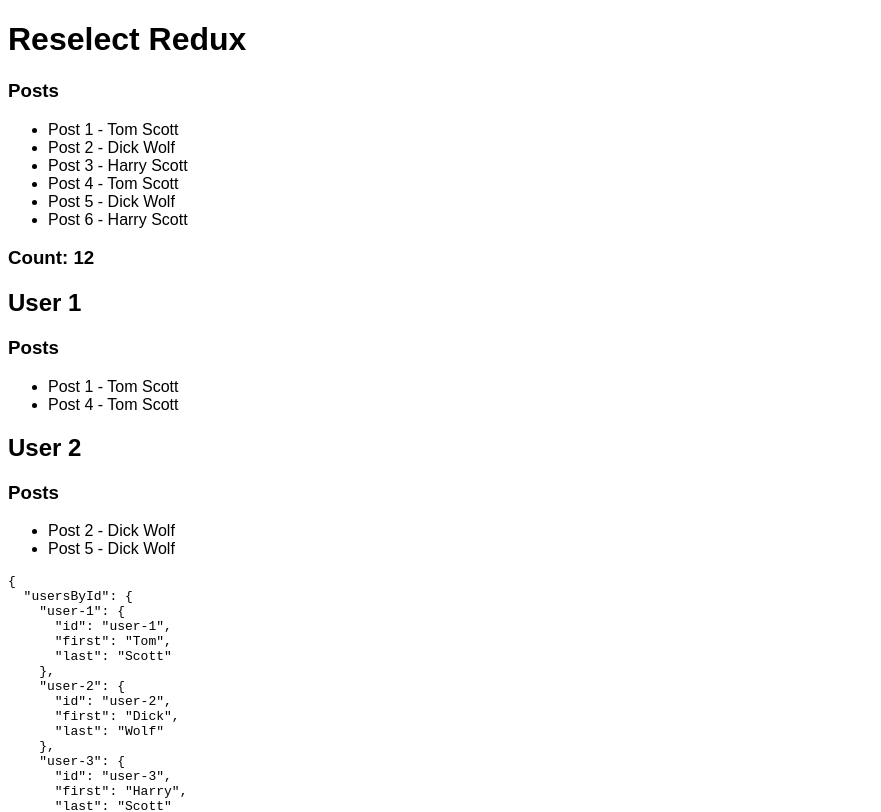
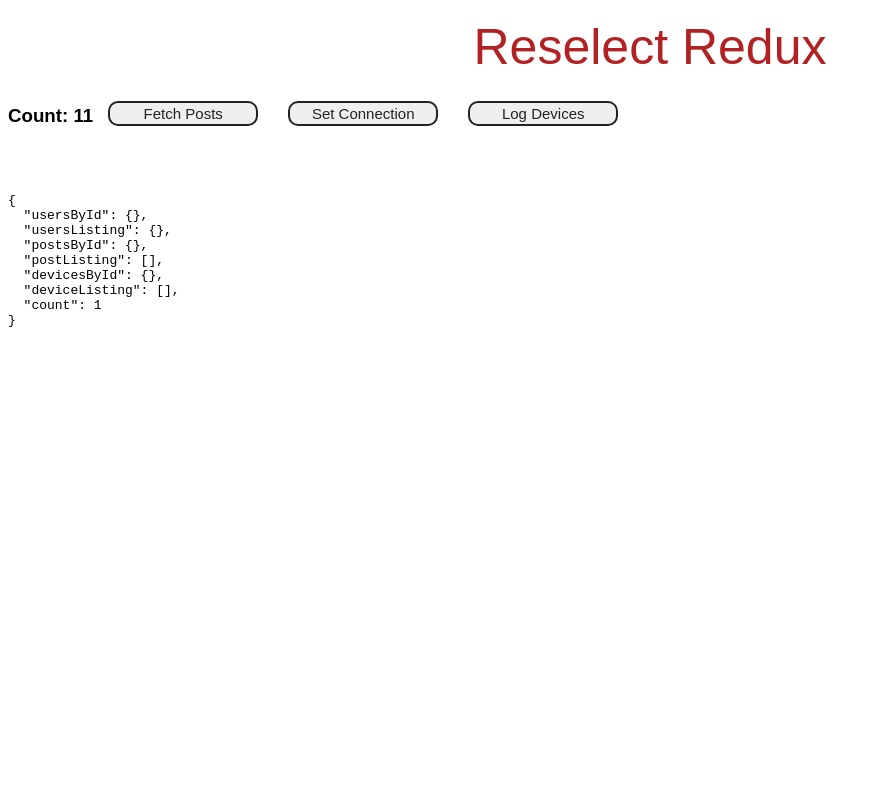
Before and after one commit to ozvaris/reduc-reselect2, a React (Create React App) app: page / in a window 1280 px wide. Shown: the top 812 px of the page, without its empty margins (0-881 px from the left). Built offline with nearby package versions, Linux system fonts and the light colour scheme.

Commit message:
Devices added

```diff
--- a/package.json
+++ b/package.json
@@ -9,7 +9,8 @@
     "react-dom": "17.0.2",
     "react-redux": "7.2.4",
     "react-scripts": "4.0.0",
-    "reselect": "4.0.0"
+    "reselect": "4.0.0",
+    "styled-components": "5.3.0"
   },
   "devDependencies": {
     "@babel/runtime": "7.13.8",
--- a/src/App.js
+++ b/src/App.js
@@ -1,9 +1,7 @@
 import { Provider } from "react-redux";
 import React from "react";
 import store from "./store";
-import Posts from "./Posts";
-import PostsByUser from "./PostsByUser";
-import Counter from "./Counter";
+import Home from "./Home";
 import "./index.css";
 
 const initial = store.getState();
@@ -12,14 +10,7 @@
   render() {
     return (
       <div>
-        <h1>Reselect Redux</h1>
-        <Posts />
-        <Counter />
-
-        <h2>User 1</h2>
-        <PostsByUser user={"user-1"} />
-        <h2>User 2</h2>
-        <PostsByUser user={"user-2"} />
+        <Home />
 
         <pre>{JSON.stringify(initial, null, 2)}</pre>
       </div>
--- /dev/null
+++ b/src/Devices.js
@@ -0,0 +1,43 @@
+import React from "react";
+import { createSelector } from "reselect";
+import { connect } from "react-redux";
+
+let count = 0;
+
+class Devices extends React.Component {
+  render() {
+    console.log(`Devices render ${++count}`);
+    return (
+      <div>
+        <h3>Devices</h3>
+        <ul>
+          {this.props.devices.map((x) => (
+            <li
+              key={x.id}
+            >{`${x.title} - ${x.user.first} ${x.user.last} - ${x.connectionState}`}</li>
+          ))}
+        </ul>
+      </div>
+    );
+  }
+}
+
+const getDeviceListing = createSelector(
+  (state) => state.devicesById,
+  (state) => state.usersById,
+  (state) => state.deviceListing,
+  (devices, users, listing) => {
+    //console.log(devices);
+    //console.log(listing);
+    return listing.map((id) => {
+      const device = devices[id];
+      return { ...device, user: users[device.author] };
+    });
+  }
+);
+
+const mapState = (state) => {
+  return { devices: getDeviceListing(state) };
+};
+
+export default connect(mapState)(Devices);
--- /dev/null
+++ b/src/Home.js
@@ -0,0 +1,133 @@
+import React, { useEffect } from "react";
+import { connect } from "react-redux";
+import styled from "styled-components";
+import Devices from "./Devices";
+import Posts from "./Posts";
+import PostsByUser from "./PostsByUser";
+import Counter from "./Counter";
+import { receiveData, setConnection } from "./actions";
+
+export const Button = styled.button`
+  height: 25px;
+  width: 150px;
+  border: 2px solid #222;
+  border-radius: 10px;
+  font-size: 15px;
+  color: #222;
+  margin: 15px;
+  cursor: pointer;
+  outline: none;
+
+  :hover {
+    background-color: #222;
+    color: lightgray;
+  }
+`;
+
+export const Card = styled.div`
+  border: 1px solid lightgray;
+  border-radius: 10px;
+  margin: 10px;
+  padding: 5px;
+  box-shadow: 1px 1px 11px -1px rgba(140, 140, 140, 1);
+  min-height: 350px;
+  background-color: ${(props) => props.bg || "white"};
+  color: ${(props) => props.color || "#222"};
+  padding: 10px;
+  overflow: auto;
+`;
+
+export const Container = styled.div`
+  text-align: center;
+  width: 100%;
+  max-width: 100vw;
+  margin-bottom: 48px;
+`;
+
+export const FlexBox = styled.div`
+  display: flex;
+`;
+
+export const FlexItem = styled.div`
+  flex: 1;
+`;
+
+export const FlexItemLeft = styled.div`
+  align-items: left;
+  justify-content: left;
+  text-align: left;
+`;
+
+export const Title = styled.div`
+  color: firebrick;
+  width: 100%;
+  text-align: center;
+  margin: 0px;
+  padding: 10px;
+  font-size: 50px;
+`;
+
+const Home = (props) => {
+  useEffect(() => {
+    console.log("Home useEffect");
+    //props.receivePosts();
+  }, []);
+
+  const postList = () => {
+    let viewPosts = null;
+    if (props.usersById && Object.keys(props.usersById).length !== 0) {
+      viewPosts = (
+        <div>
+          <h2>Devices</h2>
+          <Devices />
+          <h2>Posts</h2>
+          <Posts />
+          <h2>User 1</h2>
+          <PostsByUser user={"user-1"} />
+          <h2>User 2</h2>
+          <PostsByUser user={"user-2"} />
+        </div>
+      );
+    }
+
+    return viewPosts;
+  };
+
+  console.log("Home Component render");
+  return (
+    <Container>
+      <Title>Reselect Redux</Title>
+      <FlexBox>
+        <FlexItemLeft>
+          <Counter />
+        </FlexItemLeft>
+        <FlexItemLeft>
+          <Button onClick={() => props.receivePosts()}>Fetch Posts</Button>
+          <Button onClick={() => props.setConnection()}>Set Connection</Button>
+          <Button onClick={() => console.log(props.devicesById)}>
+            Log Devices
+          </Button>
+        </FlexItemLeft>
+      </FlexBox>
+      <FlexBox>
+        <FlexItemLeft>{postList()}</FlexItemLeft>
+      </FlexBox>
+    </Container>
+  );
+};
+
+const mapState = (state) => {
+  return {
+    usersById: state.usersById,
+    devicesById: state.devicesById
+  };
+};
+
+export function mapDispatchToProps(dispatch) {
+  return {
+    receivePosts: () => dispatch(receiveData()),
+    setConnection: () => dispatch(setConnection())
+  };
+}
+
+export default connect(mapState, mapDispatchToProps)(Home);
--- /dev/null
+++ b/src/actionTypes.js
@@ -0,0 +1,2 @@
+export const RECEIVE_DATA = "RECEIVE_DATA";
+export const SET_CONNECTION = "SET_CONNECTION";
--- /dev/null
+++ b/src/actions.js
@@ -0,0 +1,15 @@
+import * as actionType from "./actionTypes";
+import { getPosts } from "./fixtures";
+
+export function receiveData(payload) {
+  return {
+    type: actionType.RECEIVE_DATA,
+    payload: getPosts()
+  };
+}
+
+export function setConnection() {
+  return {
+    type: actionType.SET_CONNECTION
+  };
+}
--- a/src/fixtures.js
+++ b/src/fixtures.js
@@ -1,4 +1,24 @@
 export const getPosts = () => ({
+  devices: [
+    {
+      id: "device-1",
+      author: "user-1",
+      title: "Device 1",
+      connectionState: "DISCONNECTED"
+    },
+    {
+      id: "device-2",
+      author: "user-1",
+      title: "Device 2",
+      connectionState: "DISCONNECTED"
+    },
+    {
+      id: "device-3",
+      author: "user-1",
+      title: "Device 3",
+      connectionState: "DISCONNECTED"
+    }
+  ],
   posts: [
     { id: "post-1", author: "user-1", title: "Post 1" },
     { id: "post-2", author: "user-2", title: "Post 2" },
--- a/src/reducers.js
+++ b/src/reducers.js
@@ -1,4 +1,5 @@
 import { combineReducers } from "redux";
+import * as actionType from "./actionTypes";
 
 export const usersByIdReducer = (state = {}, action) => {
   switch (action.type) {
@@ -44,6 +45,50 @@
   }
 };
 
+export const devicesByIdReducer = (state = {}, action) => {
+  const newState = { ...state };
+  switch (action.type) {
+    case "RECEIVE_DATA":
+      action.payload.devices.forEach((device) => {
+        newState[device.id] = device;
+      });
+      return newState;
+    case actionType.SET_CONNECTION:
+      //console.log(state);
+      Object.keys(newState).forEach((key) => {
+        if (key === "device-1") {
+          newState[key].connectionState =
+            newState[key].connectionState === "DISCONNECTED"
+              ? "CONNECTED"
+              : "DISCONNECTED";
+        }
+      });
+      // newState.forEach((device) => {
+      //   if (device.id === "device-1") {
+      //     device.connectionState =
+      //       device.connectionState === "DISCONNECTED"
+      //         ? "CONNECTED"
+      //         : "DISCONNECTED";
+      //   }
+      //   newState[device.id] = device;
+      // });
+
+      return state;
+    default:
+      return state;
+  }
+};
+
+export const deviceListingReducer = (state = [], action) => {
+  switch (action.type) {
+    case "RECEIVE_DATA":
+      return action.payload.devices.map((x) => x.id);
+
+    default:
+      return state;
+  }
+};
+
 export const counterReducer = (state = 1, action) => {
   switch (action.type) {
     case "INCREMENT":
@@ -56,7 +101,11 @@
 export default combineReducers({
   usersById: usersByIdReducer,
   usersListing: usersListingReducer,
+
   postsById: postsByIdReducer,
   postListing: postListingReducer,
+
+  devicesById: devicesByIdReducer,
+  deviceListing: deviceListingReducer,
   count: counterReducer
 });
--- a/src/store.js
+++ b/src/store.js
@@ -1,9 +1,9 @@
 import { createStore } from "redux";
 import reducer from "./reducers";
-import { getPosts } from "./fixtures";
+//import { getPosts } from "./fixtures";
 
 const store = createStore(reducer);
 
-store.dispatch({ type: "RECEIVE_DATA", payload: getPosts() });
+//store.dispatch({ type: "RECEIVE_DATA", payload: getPosts() });
 
 export default store;
```
